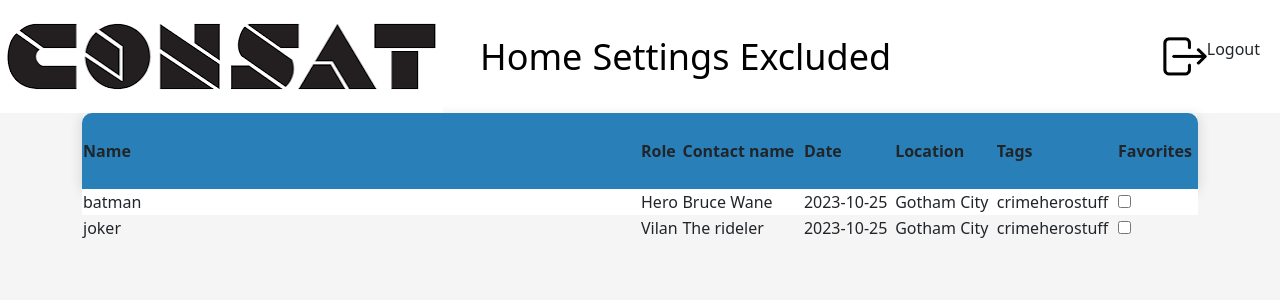
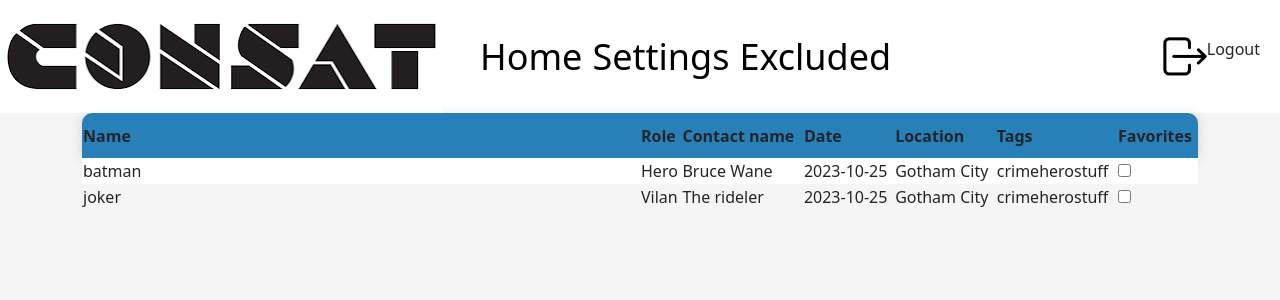
Before and after one commit to Vellethe/LIA, a React (Create React App) app in the folder React/ClientApp/: page /excluded in a window 1280 px wide. Shown: the top 300 px of the page. Built offline with nearby package versions, Linux system fonts and the light colour scheme.

Commit message:
samller top of table

```diff
--- a/React/ClientApp/src/components/Table.css
+++ b/React/ClientApp/src/components/Table.css
@@ -8,7 +8,7 @@ html, #root{
 thead {
     background-color: #2980b9;
     box-shadow: 0px 3.01px 12.04px #00000024;
-    height: 76px;
+    height: 45px;
     width: 100%;
 }
 
```
